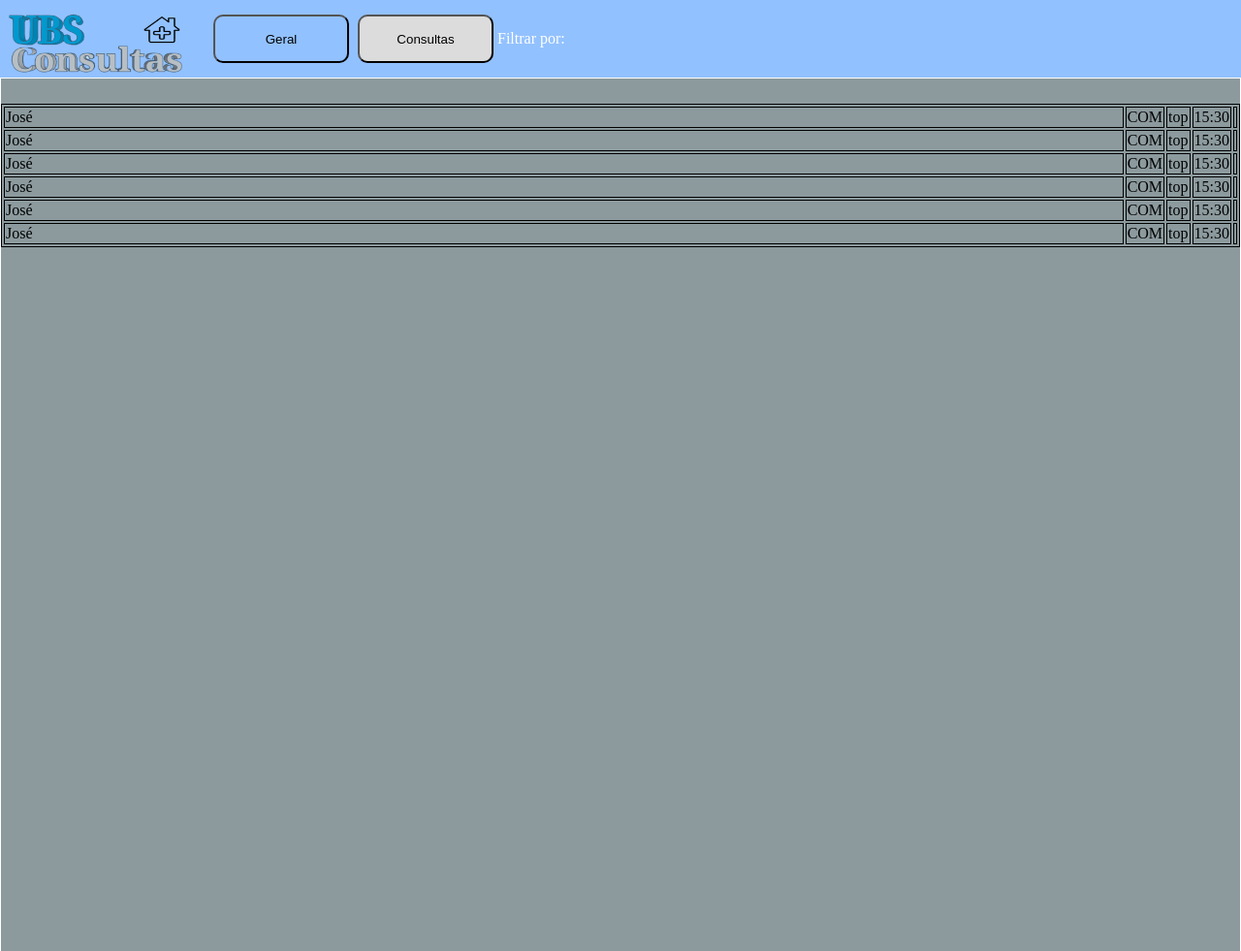
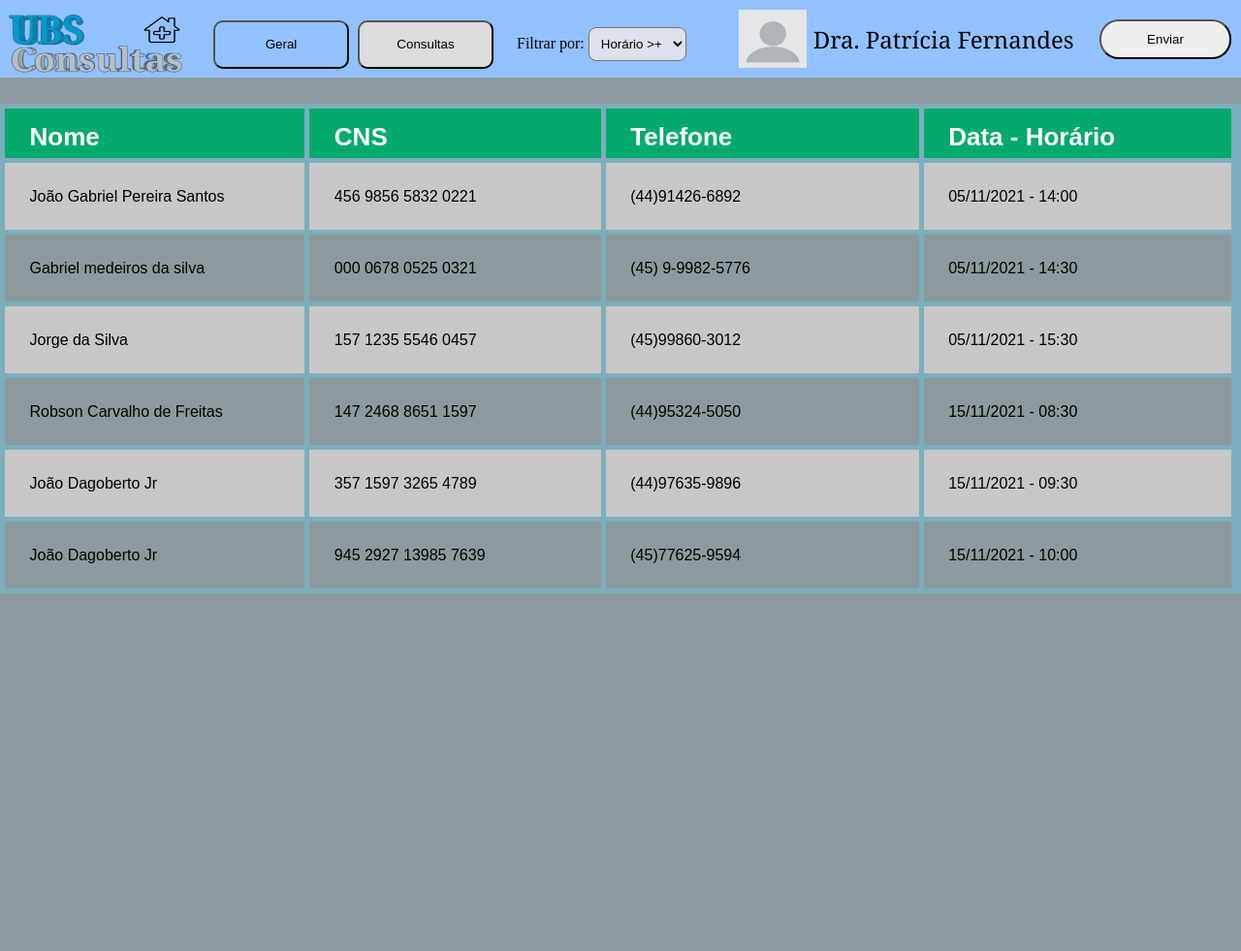
Before and after one commit to Kaiquepotato/Sua_nactalina, a plain HTML site: page Tabel.html in a window 1280 px wide. Shown: the whole page at 97% size. After the commit the page ends 800 px from the top, so only its background shows below. Drawn offline with Linux system fonts and the light colour scheme.

Commit message:
13/11/2021 -- ATUALIZAÇÔES -- 20:55

```diff
--- a/Tabel.css
+++ b/Tabel.css
@@ -8,7 +8,21 @@ img.imagem{
     height: 110px;
     float: left;
     margin-top: -3px;
+}
 
+img.imagem2 {
+    width: 70px;
+    height: 60px;
+    margin-left: 50px;
+    margin-bottom: -20px;
+    margin-top: 10px;
+
+}
+
+.NameDr{
+    font-size: 24px;
+    margin-left: 3px;
+    font-family: Georgia, 'Times New Roman', Times, serif;
 }
 
 div.up {
@@ -29,7 +43,6 @@ button.G {
 }
 
 button.C {
-    margin-top: 15px;
     margin-left: 5px;
     background-color: #DCDCDC;
     width: 140px;
@@ -37,18 +50,47 @@ button.C {
     border-radius: 10px;
 }
 
-a{
-    color: white;
+button.Btn-Click {
+    width: 136px;
+    height: 41px;
+    border-radius: 20px;
+    float: right;
+    margin-top: 20px;
+    margin-right: 10px;
 }
 
-div.conteudo{
-    border: 1px solid white;
-    width: 99,5%;
-    height: 900px;
-
+a{
+    color: rgb(0, 0, 0);
+    margin-left: 20px;
 }
 
-table, th, td {
-    border: 1px solid black;
+.Filtro {
+    padding: 8px;
+    border-radius: 8px;
+    background-color: #dee1eb;
+}
+
+#tabel {
+    font-family: Arial, Helvetica, sans-serif;                 /*Fontes da tabela*/
+    border-collapse: collapse;                                 /*Formatação da tabela*/
     width: 100%;
 }
+
+#tabel td, #tabel th {
+    border: 5px solid rgb(124, 174, 189);                     /*Cor permanente entre as tabelas*/
+    padding: 2%;                                                /*Padding das tabelas*/
+}
+
+#tabel tr:nth-child(even){background-color: #c7c7c7;}           /*Cor em contraste com cinza escuro*/
+
+#tabel tr:hover{background-color: rgb(94, 186, 223);}         /*Após passar o cursor sobre a tabela*/
+
+#tabel th {
+    padding-top: 12px;                                          /*Preenchimento de espaço vazio de cima*/
+    padding-bottom: 5px;                                        /*Preenchimento de espaço vazio de baixo === se ficar com dúvidas aumente para 50px*/
+    width: 500px;                                               /*Comprimento da tabela*/
+    text-align: left;                                           /*Sentido de alinhameno dos textos*/
+    background-color: #04AA6D;                                /*Cor de fundo da tabela indicadora*/
+    color: white;                                             /*Cor de texto da tabela indicadora*/
+    font-size: 26px;                                            /*Tamanho dos textos da tabela indicadora*/
+}
--- a/Tabel.html
+++ b/Tabel.html
@@ -10,20 +10,31 @@
 <body>
 
     <div class="up">
-        <img src="Fotos/UBSConsultas.png" href="" class="imagem" alt="UBS"></img>
+        <img src="Fotos/UBSConsultas.png" href="" class="imagem" ></img>
             <button class="G">Geral</button>
             <button class="C">Consultas</button>
         <a> Filtrar por:</a>
+            <select class="Filtro">
+                    <option value="">Horário >+</option>
+                    <option value="1">Horário -<</option>
+            </select>
+
+            <img src="Fotos/E_Perfil.png" href="" class="imagem2" alt="">
+            <a class="NameDr">Dra. Patrícia Fernandes</a>
+
+            <button class="Btn-Click">Enviar</button>
     </div>
     <div class="conteudo">
 
-        <table>
-            <tr class="Linha"><td class="Nome">José</td><td class="CNS">COM</td><td class="Telefone">top</td><td class="Horario">15:30</td><td class="Sintomas"></td></tr>
-            <tr class="Linha"><td class="Nome">José</td><td class="CNS">COM</td><td class="Telefone">top</td><td class="Horario">15:30</td><td class="Sintomas"></td></tr>
-            <tr class="Linha"><td class="Nome">José</td><td class="CNS">COM</td><td class="Telefone">top</td><td class="Horario">15:30</td><td class="Sintomas"></td></tr>
-            <tr class="Linha"><td class="Nome">José</td><td class="CNS">COM</td><td class="Telefone">top</td><td class="Horario">15:30</td><td class="Sintomas"></td></tr>
-            <tr class="Linha"><td class="Nome">José</td><td class="CNS">COM</td><td class="Telefone">top</td><td class="Horario">15:30</td><td class="Sintomas"></td></tr>
-            <tr class="Linha"><td class="Nome">José</td><td class="CNS">COM</td><td class="Telefone">top</td><td class="Horario">15:30</td><td class="Sintomas"></td></tr>
+        <table id="tabel">
+            <tr class="Linha"><th class="Nome">Nome</th><th class="CNS">CNS</th><th class="Telefone">Telefone</th><th class="Horario">Data - Horário</th><td class="Sintomas"></td></tr>
+            <tr class="Linha"><td class="Nome">João Gabriel Pereira Santos</td><td class="CNS">456 9856 5832 0221</td><td class="Telefone">(44)91426-6892</td><td class="Horario">05/11/2021 - 14:00</td><td class="Sintomas"></td></tr>
+            <tr class="Linha"><td class="Nome">Gabriel medeiros da silva</td><td class="CNS">000 0678 0525 0321</td><td class="Telefone">(45) 9-9982-5776</td><td class="Horario">05/11/2021 - 14:30</td><td class="Sintomas"></td></tr>
+            <tr class="Linha"><td class="Nome">Jorge da Silva</td><td class="CNS">157 1235 5546 0457</td><td class="Telefone">(45)99860-3012</td><td class="Horario">05/11/2021 - 15:30</td><td class="Sintomas"></td></tr>
+            <tr class="Linha"><td class="Nome">Robson Carvalho de Freitas</td><td class="CNS">147 2468 8651 1597</td><td class="Telefone">(44)95324-5050</td><td class="Horario">15/11/2021 - 08:30</td><td class="Sintomas"></td></tr>
+            <tr class="Linha"><td class="Nome">João Dagoberto Jr</td><td class="CNS">357 1597 3265 4789</td><td class="Telefone">(44)97635-9896</td><td class="Horario">15/11/2021 - 09:30</td><td class="Sintomas"></td></tr>
+            <tr class="Linha"><td class="Nome">João Dagoberto Jr</td><td class="CNS">945 2927 13985 7639</td><td class="Telefone">(45)77625-9594</td><td class="Horario">15/11/2021 - 10:00</td><td class="Sintomas"></td></tr>
+
 
         </table>
 
```
Also changed, not shown: Fotos/E_Perfil.png (added).
